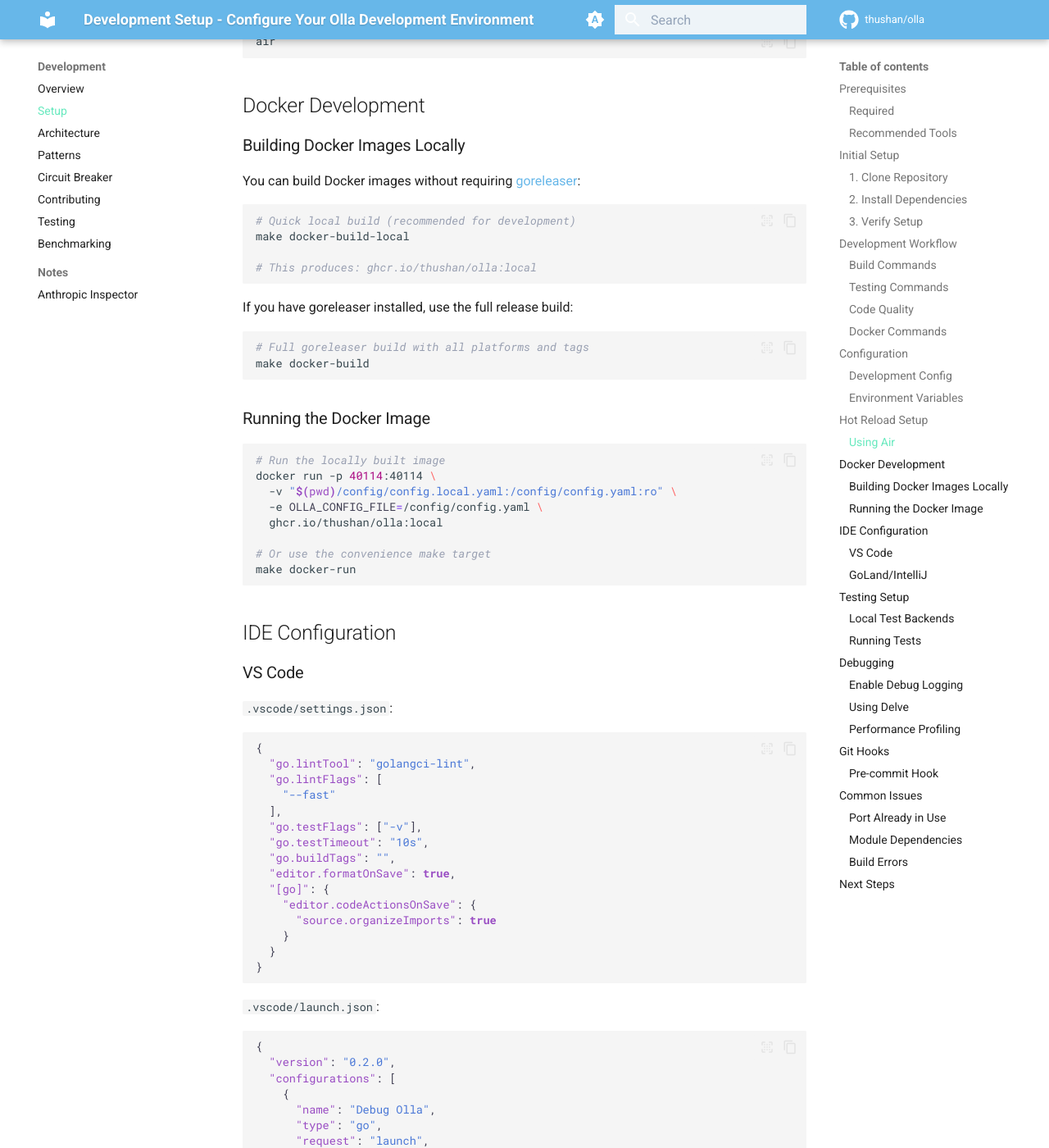
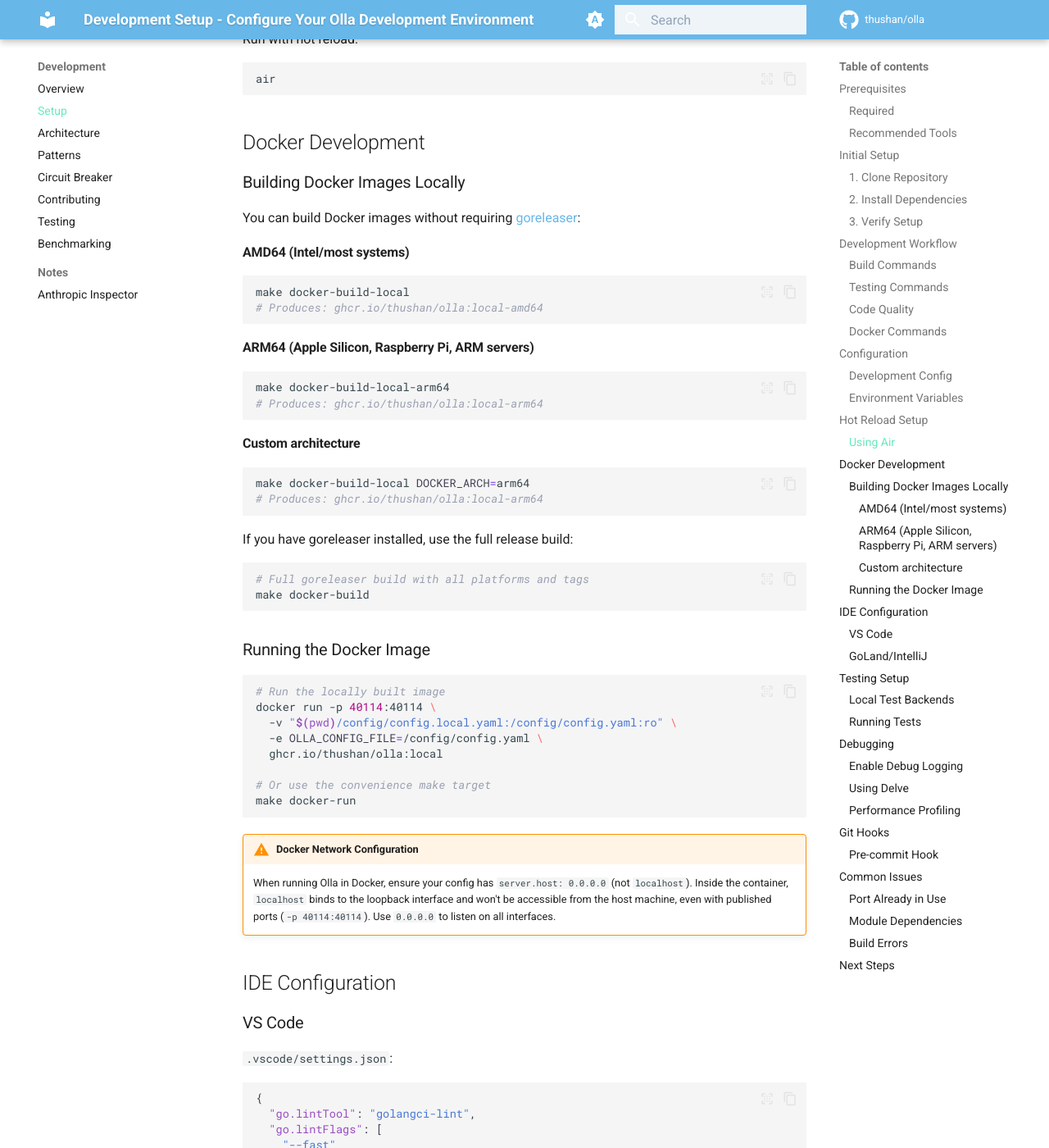
Before and after one commit to leo-3889/olla, an MkDocs documentation site: the page built from docs/content/development/setup.md, in a window 1280 px wide and 1400 px high, scrolled down 4461 px. Shown: the whole window at 82% size. Built offline with MkDocs 1.6.1 and Material for MkDocs 9.7.7, drawn with Linux system fonts in a browser that asks for light colours; comment, search, counter and statistics services are not loaded; some of the changed text lies outside the part shown.

Commit message:
make docker builds portable across arm and amd

````diff
--- a/docs/content/development/setup.md
+++ b/docs/content/development/setup.md
@@ -89,9 +89,10 @@
 
 | Command | Description |
 |---------|-------------|
-| `make docker-build-local` | Build Docker image locally (no goreleaser required) |
+| `make docker-build-local` | Build Docker image locally for amd64 (no goreleaser required) |
+| `make docker-build-local-arm64` | Build Docker image locally for ARM64 (no goreleaser required) |
 | `make docker-build` | Build Docker image with goreleaser (requires goreleaser installed) |
-| `make docker-run` | Run Docker image with local config |
+| `make docker-run` | Run Docker image with local config (amd64) |
 
 ## Configuration
 
@@ -197,11 +198,25 @@
 
 You can build Docker images without requiring [goreleaser](https://goreleaser.com/):
 
+#### AMD64 (Intel/most systems)
+
 ```bash
-# Quick local build (recommended for development)
 make docker-build-local
+# Produces: ghcr.io/thushan/olla:local-amd64
+```
 
-# This produces: ghcr.io/thushan/olla:local
+#### ARM64 (Apple Silicon, Raspberry Pi, ARM servers)
+
+```bash
+make docker-build-local-arm64
+# Produces: ghcr.io/thushan/olla:local-arm64
+```
+
+#### Custom architecture
+
+```bash
+make docker-build-local DOCKER_ARCH=arm64
+# Produces: ghcr.io/thushan/olla:local-arm64
 ```
 
 If you have goreleaser installed, use the full release build:
@@ -223,6 +238,10 @@
 # Or use the convenience make target
 make docker-run
 ```
+
+!!! warning "Docker Network Configuration"
+
+    When running Olla in Docker, ensure your config has `server.host: 0.0.0.0` (not `localhost`). Inside the container, `localhost` binds to the loopback interface and won't be accessible from the host machine, even with published ports (`-p 40114:40114`). Use `0.0.0.0` to listen on all interfaces.
 
 ## IDE Configuration
 
````
Also changed, not shown: CLAUDE.md (+3 -2 lines), 1 other file.
